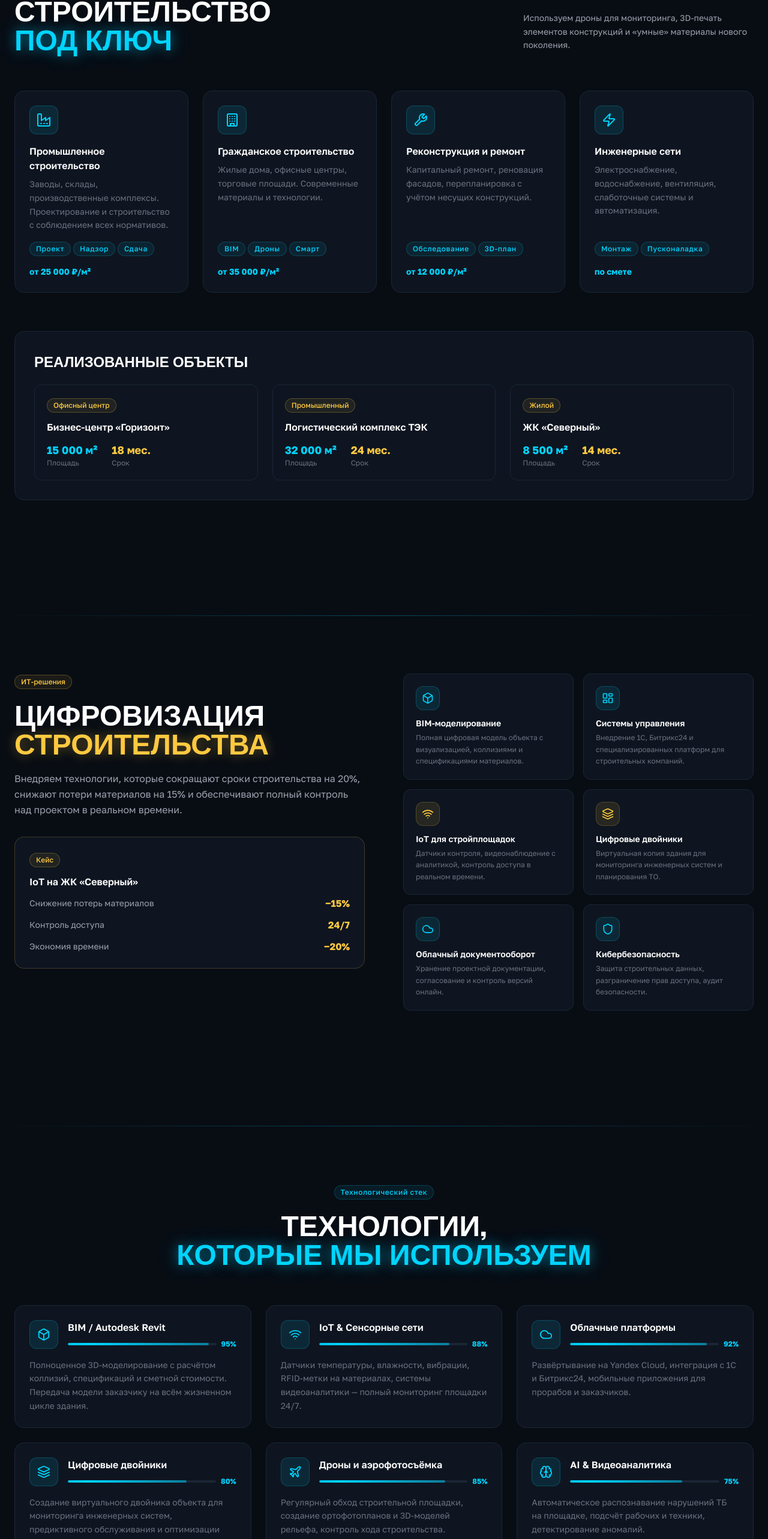
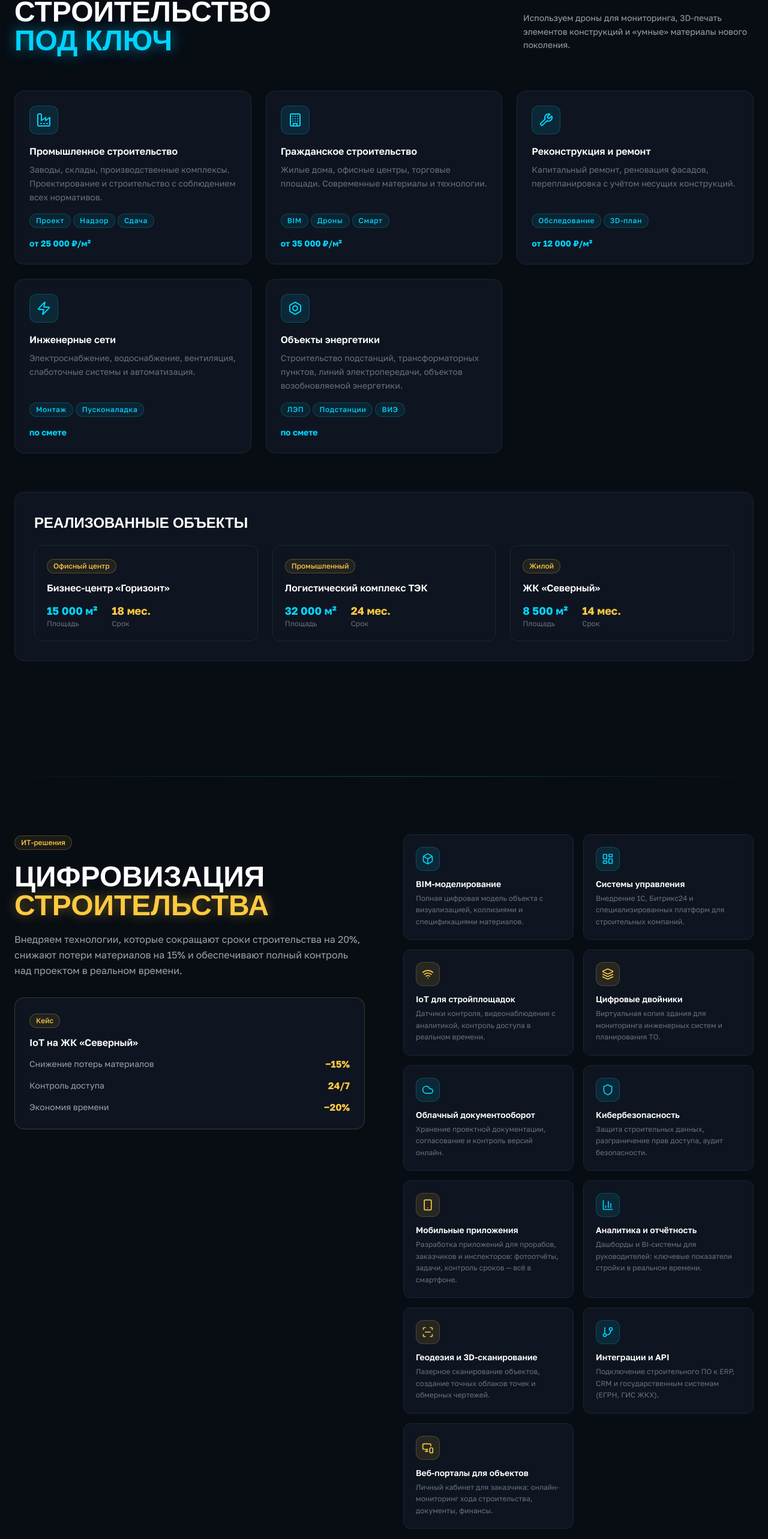
Before and after one commit to pr-poehali-dev/neo-vision-site, a React (Vite) app: page / in a window 1280 px wide. Shown: the part 1745-4311 px from the top of the page at 60% size. Built offline with nearby package versions, Linux system fonts and the light colour scheme.

Commit message:
Добавлены решения в IT и строительство

```diff
--- a/src/pages/Index.tsx
+++ b/src/pages/Index.tsx
@@ -221,6 +221,13 @@ function Construction() {
       price: "по смете",
       tags: ["Монтаж", "Пусконаладка"],
     },
+    {
+      icon: "Bolt",
+      title: "Объекты энергетики",
+      desc: "Строительство подстанций, трансформаторных пунктов, линий электропередачи, объектов возобновляемой энергетики.",
+      price: "по смете",
+      tags: ["ЛЭП", "Подстанции", "ВИЭ"],
+    },
   ];
 
   const projects = [
@@ -246,7 +253,7 @@ function Construction() {
           </p>
         </div>
 
-        <div className="grid md:grid-cols-2 xl:grid-cols-4 gap-6 mb-16">
+        <div className="grid md:grid-cols-2 xl:grid-cols-3 gap-6 mb-16">
           {services.map((s) => (
             <div key={s.title} className="bg-dark-card rounded-2xl border border-dark-border p-6 card-hover flex flex-col gap-4">
               <div className="w-12 h-12 rounded-xl bg-neon/10 border border-neon/20 flex items-center justify-center">
@@ -299,6 +306,11 @@ function ITSolutions() {
     { icon: "Layers", title: "Цифровые двойники", desc: "Виртуальная копия здания для мониторинга инженерных систем и планирования ТО.", color: "gold" },
     { icon: "Cloud", title: "Облачный документооборот", desc: "Хранение проектной документации, согласование и контроль версий онлайн.", color: "neon" },
     { icon: "Shield", title: "Кибербезопасность", desc: "Защита строительных данных, разграничение прав доступа, аудит безопасности.", color: "neon" },
+    { icon: "Smartphone", title: "Мобильные приложения", desc: "Разработка приложений для прорабов, заказчиков и инспекторов: фотоотчёты, задачи, контроль сроков — всё в смартфоне.", color: "gold" },
+    { icon: "BarChart3", title: "Аналитика и отчётность", desc: "Дашборды и BI-системы для руководителей: ключевые показатели стройки в реальном времени.", color: "neon" },
+    { icon: "ScanLine", title: "Геодезия и 3D-сканирование", desc: "Лазерное сканирование объектов, создание точных облаков точек и обмерных чертежей.", color: "gold" },
+    { icon: "GitBranch", title: "Интеграции и API", desc: "Подключение строительного ПО к ERP, CRM и государственным системам (ЕГРН, ГИС ЖКХ).", color: "neon" },
+    { icon: "MonitorSmartphone", title: "Веб-порталы для объектов", desc: "Личный кабинет для заказчика: онлайн-мониторинг хода строительства, документы, финансы.", color: "gold" },
   ];
 
   return (
```
